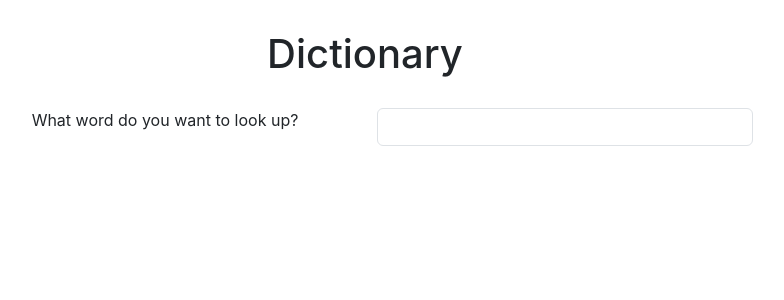
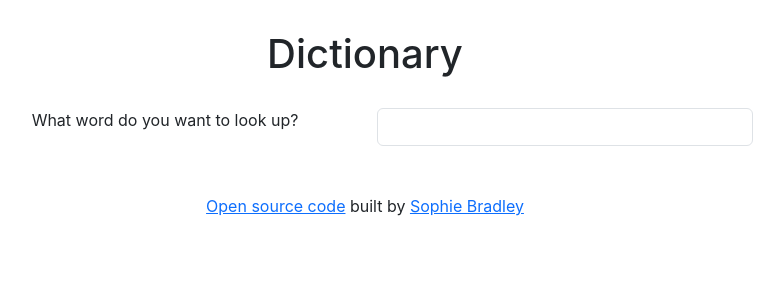
Before and after one commit to sophbradley/dictionary-project-react, a React (Create React App) app: page / in a window 1280 px wide. Shown: the top 300 px of the page, without its empty margins (275-1059 px from the left). Built offline with nearby package versions, Linux system fonts and the light colour scheme.

Commit message:
Added footer with links to GitHub and portfolio

```diff
--- a/src/App.js
+++ b/src/App.js
@@ -9,6 +9,25 @@ export default function App() {
           <h1>Dictionary</h1>
         </header>
         <Dictionary />
+        <footer className="mt-5 mb-5">
+          <a
+            href="https://github.com/sophbradley/dictionary-project-react"
+            target="_blank"
+            rel="noreferrer noopener"
+            title="Check it out on GitHub"
+          >
+            Open source code
+          </a>{" "}
+          built by{" "}
+          <a
+            href="https://www.sophiebradley.com/"
+            target="_blank"
+            rel="noreferrer noopener"
+            title="Check out my portfolio here"
+          >
+            Sophie Bradley
+          </a>
+        </footer>
       </div>
     </div>
   );
```
